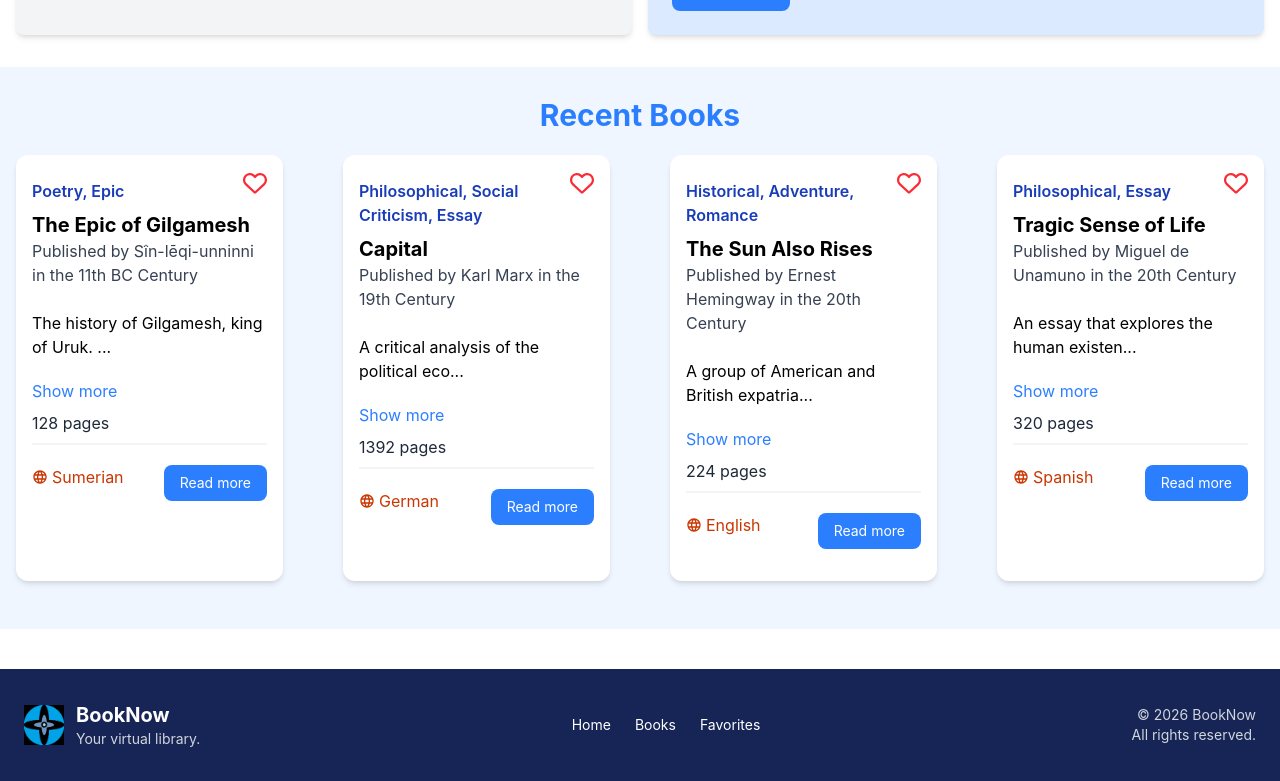
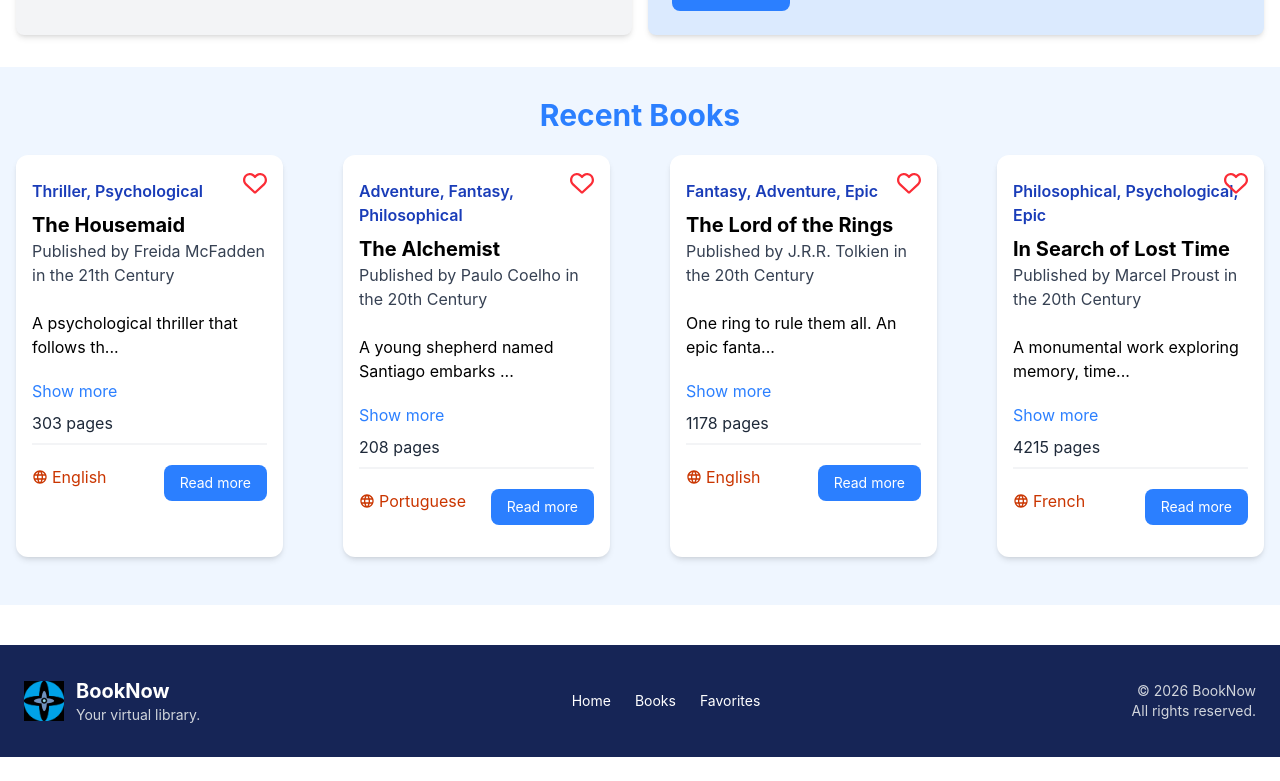
Before and after one commit to AlBalboni/projet-final, a React (Vite) app: page / in a window 1280 px wide. Shown: the part 566-1347 px from the top of the page. After the commit the page ends 1323 px from the top, so only its background shows below. Built offline with nearby package versions, Linux system fonts and the light colour scheme; data requests are answered from the project's data file.

Commit message:
added more books and genres

```diff
--- a/books.json
+++ b/books.json
@@ -715,6 +715,244 @@
       "pageCount": "128",
       "description": "The history of Gilgamesh, king of Uruk. Ancient Mesopotamian poem divided into 11 to 12 clay tables it is often regarded as the first story ever written. The \"Old Babylonian\" version dates as far back as the 18th BC century. The newer Arkkadian version was edited by Sîn-lēqi-unninni somewhere between 13th and 10th BC Century.",
       "id": "51"
-    }
-  ]
+    },
+    {
+      "title": "The Art of War",
+      "author": "Sun Tzu",
+      "genre": [
+        "Philosophical",
+        "Historical"
+      ],
+      "language": "Classical Chinese",
+      "century": "5th BC",
+      "pageCount": "160",
+      "description": "Book written by the strategist Sun Tsu. Ancient text defining how to win without conflict and the self and enemy awareness.",
+      "id": "52"
+    },
+    {
+      "title": "The Prince",
+      "author": "Niccolò Machiavelli",
+      "genre": [
+        "Philosophical",
+        "Political"
+      ],
+      "language": "Italian",
+      "century": "16th",
+      "pageCount": "140",
+      "description": "A political treatise by the Italian diplomat and political theorist Niccolò Machiavelli. The book offers advice on how rulers can maintain power and control over their states, often advocating for pragmatic and sometimes ruthless tactics.",
+      "id": "53"
+    },
+    {
+      "title": "The Social Contract",
+      "author": "Jean-Jacques Rousseau",
+      "genre": [
+        "Philosophical",
+        "Political",
+        "Essay"
+      ],
+      "language": "French",
+      "century": "18th",
+      "pageCount": "200",
+      "description": "A political philosophy book that explores the concept of the social contract, arguing that individuals consent to form a society and establish a government to protect their rights and promote the common good.",
+      "id": "54"
+    },
+    {
+      "title": "The Communist Manifesto",
+      "author": "Karl Marx and Friedrich Engels",
+      "genre": [
+        "Philosophical",
+        "Political",
+        "Essay"
+      ],
+      "language": "German",
+      "century": "19th",
+      "pageCount": "48",
+      "description": "A political pamphlet that presents the principles of communism and calls for the overthrow of capitalist societies, advocating for a classless and stateless society where the means of production are owned collectively.",
+      "id": "55"
+      },
+      {
+        "title": "The Republic",
+        "author": "Plato",
+        "genre": [
+          "Philosophical",
+          "Political",
+          "Essay"
+        ],
+        "language": "Ancient Greek",
+        "century": "4th BC",
+        "pageCount": "300",
+        "description": "A philosophical dialogue that explores the nature of justice, the ideal state, and the role of the philosopher in society.",
+        "id": "56"
+      },
+      {
+        "title": "The Wealth of Nations",
+        "author": "Adam Smith",
+        "genre": [
+          "Philosophical",
+          "Economic",
+          "Essay"
+        ],
+        "language": "English",
+        "century": "18th",
+        "pageCount": "900",
+        "description": "A foundational work in economics that explores the nature of wealth, the division of labor, and the principles of free markets.",
+        "id": "57"
+      },
+      {
+        "title": "The Origin of Species",
+        "author": "Charles Darwin",
+        "genre": [
+          "Scientific",
+          "Philosophical"
+        ],
+        "language": "English",
+        "century": "19th",
+        "pageCount": "502",
+        "description": "A scientific work that presents the theory of evolution by natural selection, explaining how species evolve over time through the process of adaptation and survival of the fittest.",
+        "id": "58"
+      },
+      {
+        "title": "The Interpretation of Dreams",
+        "author": "Sigmund Freud",
+        "genre": [
+          "Psychological",
+          "Philosophical"
+        ],
+        "language": "German",
+        "century": "20th",
+        "pageCount": "600",
+        "description": 	"A groundbreaking work in psychology that explores the significance of dreams and their role in understanding the unconscious mind.",
+        "id": "59"
+      },
+      {
+        "title": "The Double Helix",
+        "author": "James D. Watson",
+        "genre": [
+          "Scientific",
+          "Biography"
+        ],
+        "language": "English",
+        "century": "20th",
+        "pageCount": "256",
+        "description": "A memoir that chronicles the discovery of the structure of DNA, providing insights into the scientific process and the personalities involved in this groundbreaking discovery.",
+        "id": "60"
+       },
+      {
+        "title": "The Selfish Gene",
+        "author": "Richard Dawkins",
+        "genre": [
+          "Scientific",
+          "Philosophical"
+        ],
+        "language": "English",
+        "century": "20th",
+        "pageCount": "360",
+        "description": "A popular science book that explores the concept of gene-centered evolution, arguing that genes are the fundamental units of natural selection and that organisms are vehicles for their replication.",
+        "id": "61"
+      },
+      {
+        "title": "The Structure of Scientific Revolutions",
+        "author": "Thomas S. Kuhn",
+        "genre": [
+          "Scientific",
+          "Philosophical"
+        ],
+        "language": "English",
+        "century": "20th",
+        "pageCount": "200",
+        "description": "A seminal work in the philosophy of science that introduces the concept of paradigm shifts, arguing that scientific progress occurs through revolutionary changes in the fundamental framework of scientific understanding.",
+        "id": "62"
+      },
+      {
+        "title": "The Demon-Haunted World",
+        "author": "Carl Sagan",
+        "genre": [
+          "Scientific",
+          "Philosophical"
+        ],
+        "language": "English",
+        "century": "20th",
+        "pageCount": "450",
+        "description": "A book that promotes scientific skepticism and critical thinking, encouraging readers to question pseudoscience and embrace the scientific method as a way to understand the world.",
+        "id": "63"
+      },
+      {
+        "title": "The Gene: An Intimate History",
+        "author": "Siddhartha Mukherjee",
+        "genre": [
+          "Scientific",
+          "Biography"
+        ],
+        "language": "English",
+        "century": "21st",
+        "pageCount": "592",
+        "description": "A comprehensive history of the gene, exploring its discovery, the science behind it, and its implications for medicine and human identity.",
+        "id": "64"
+      },
+      {
+        "title": "The Immortal Life of Henrietta Lacks",
+        "author": "Rebecca Skloot",
+        "genre": [
+          "Scientific",
+          "Biography"
+        ],
+        "language": "English",
+        "century": "21st",
+        "pageCount": "400",
+        "description": "A biography that tells the story of Henrietta Lacks, whose cancer cells were taken without her knowledge and became one of the most important tools in medical research.",
+        "id": "65"
+      },
+      {
+        "title": "The Emperor of All Maladies",
+        "author": "Siddhartha Mukherjee",
+        "genre": [
+          "Scientific",
+          "Biography"
+        ],
+        "language": "English",
+        "century": "21st",
+        "pageCount": "600",
+        "description": "A biography that chronicles the history of cancer, from its earliest documented cases to the latest advances in treatment and research.",
+        "id": "66"
+      },
+      {
+        "title": "The Man Who Mistook His Wife for a Hat",
+        "author": "Oliver Sacks",
+        "genre": [
+          "Scientific",
+          "Biography"
+        ],
+        "language": "English",
+        "century": "20th",
+        "pageCount": "256",
+        "description": "A collection of case studies that explore various neurological disorders and the unique experiences of patients, highlighting the complexity and diversity of the human brain.",
+        "id": "67"
+       },
+      {
+        "title": "The Body Keeps the Score",
+        "author": "Bessel van der Kolk",
+        "genre": [
+          "Scientific",
+          "Psychological"
+        ],
+        "language": "English",
+        "century": "21st",
+        "pageCount": "464",
+        "description": "A book that explores the impact of trauma on the body and mind, offering insights into the treatment of trauma-related disorders and the importance of understanding the connection between physical and mental health.",
+        "id": "68"
+      },
+      {
+        "title": "The Power of Habit",
+        "author": "Charles Duhigg",
+        "genre": [
+          "Scientific",
+          "Psychological"
+        ],
+        "language": "English",
+        "century": "21st",
+        "pageCount": "400",
+        "description": "A book that explores the science of habit formation and how habits can be changed to improve personal and professional life, offering practical strategies for creating positive habits and breaking negative ones.",
+        "id": "69"
+      }
+    ]
 }
--- a/src/pages/AddBookPage.jsx
+++ b/src/pages/AddBookPage.jsx
@@ -93,6 +93,9 @@
               <option value="Epic">
                 Epic
               </option>
+              <option value="Economic">
+                Economic
+              </option>
               <option value="Essay">
                 Essay
               </option>
@@ -123,6 +126,9 @@
               <option value="Poetry">
                 Poetry
               </option>
+              <option value="Political">
+                Political
+              </option>
               <option value="Psychological">
                 Psychological
               </option>
@@ -140,6 +146,9 @@
               </option>
               <option value="Science Fiction">
                 Science Fiction
+              </option>
+              <option value="Scientific">
+                Scientific
               </option>
               <option value="Social Criticism">
                 Social Criticism
--- a/src/pages/BookPage.jsx
+++ b/src/pages/BookPage.jsx
@@ -53,6 +53,7 @@
     Comedy: 0,
     Crime: 0,
     Dystopian: 0,
+    Economic: 0,
     Epic: 0,
     Essay: 0,
     Fantasy: 0,
@@ -64,12 +65,14 @@
     Mystery: 0,
     Philosophical: 0,
     Poetry: 0,
+    Political: 0,
     Psychological: 0,
     Religious: 0,
     Realism: 0,
     Romance: 0,
     Satire: 0,
     "Science Fiction": 0,
+    Scientific: 0,
     "Social Criticism": 0,
     Theater: 0,
     Thriller: 0,
@@ -164,6 +167,7 @@
     <option value="Comedy">Comedy ({genreCounts.Comedy})</option>
     <option value="Crime">Crime ({genreCounts.Crime})</option>
     <option value="Dystopian">Dystopian ({genreCounts.Dystopian})</option>
+    <option value="Economic">Economic ({genreCounts.Economic})</option>
     <option value="Epic">Epic ({genreCounts.Epic})</option>
     <option value="Essay">Essay ({genreCounts.Essay})</option>
     <option value="Fantasy">Fantasy ({genreCounts.Fantasy})</option>
@@ -175,12 +179,14 @@
     <option value="Mystery">Mystery ({genreCounts.Mystery})</option>
     <option value="Philosophical">Philosophical ({genreCounts.Philosophical})</option>
     <option value="Poetry">Poetry ({genreCounts.Poetry})</option>
+    <option value="Political">Political ({genreCounts.Political})</option>
     <option value="Psychological">Psychological ({genreCounts.Psychological})</option>
     <option value="Religious">Religious ({genreCounts.Religious})</option>
     <option value="Realism">Realism ({genreCounts.Realism})</option>
     <option value="Romance">Romance ({genreCounts.Romance})</option>
     <option value="Satire">Satire ({genreCounts.Satire})</option>
     <option value="Social Criticism">Social Criticism ({genreCounts["Social Criticism"]})</option>
+    <option value="Scientific">Scientific ({genreCounts.Scientific})</option>
     <option value="Science Fiction">Science Fiction ({genreCounts["Science Fiction"]})</option>
     <option value="Theater">Theater ({genreCounts.Theater})</option>
     <option value="Thriller">Thriller ({genreCounts.Thriller})</option>
--- a/src/pages/EditBookPage.jsx
+++ b/src/pages/EditBookPage.jsx
@@ -91,6 +91,9 @@
               <option value="Dystopian">
                 Dystopian
               </option>
+              <option value="Economic">
+                Economic
+              </option>
               <option value="Epic">
                 Epic
               </option>
@@ -124,6 +127,9 @@
               <option value="Poetry">
                 Poetry
               </option>
+              <option value="Political">
+                Political
+              </option>
               <option value="Psychological">
                 Psychological
               </option>
@@ -141,6 +147,9 @@
               </option>
               <option value="Science Fiction">
                 Science Fiction
+              </option>
+              <option value="Scientific">
+                Scientific
               </option>
               <option value="Social Criticism">
                 Social Criticism
```
